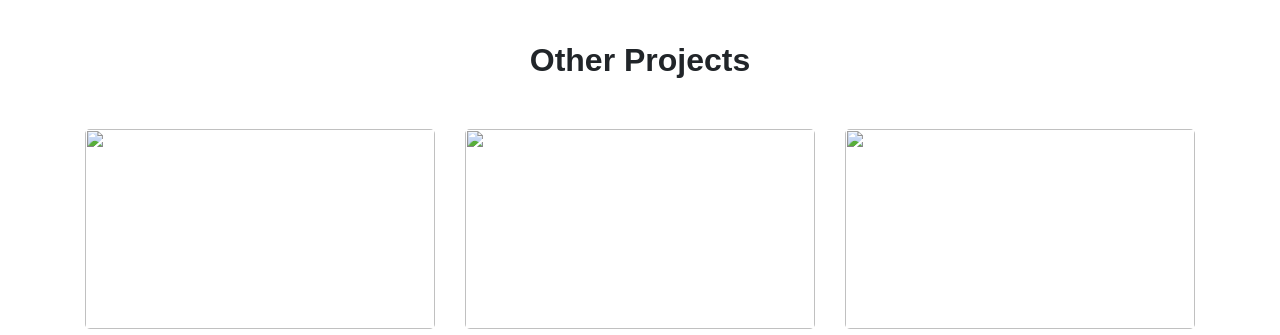
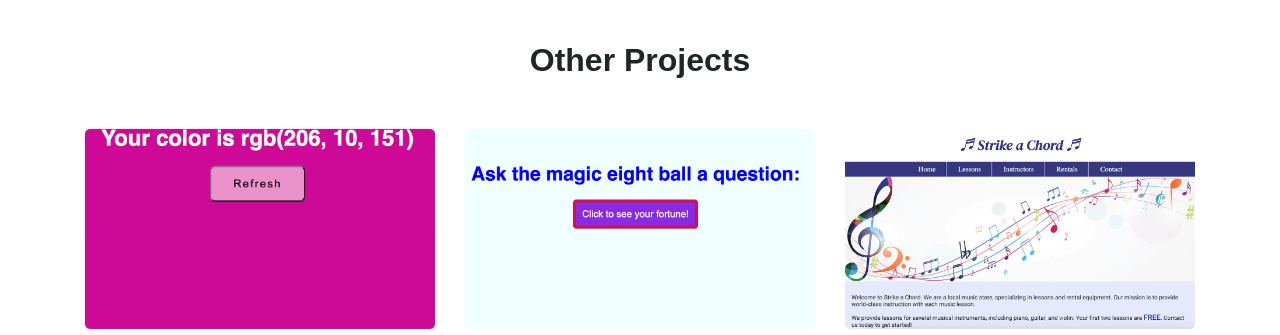
Before and after one commit to cristyduran/portfolio, a website: page index.html in a window 1280 px wide. Shown: the part 2080-2415 px from the top of the page. Drawn offline with nearby package versions, Linux system fonts and the light colour scheme; the site is published under a folder, as on GitHub Pages, so addresses that start at the root find nothing; a web font is replaced by a local one.

Commit message:
small error with the images

```diff
--- a/index.html
+++ b/index.html
@@ -206,20 +206,20 @@
         <div class="row">
             <!-- Random Color-->
             <div class="col-sm-4 text-right thumb">
-                <img  src="/images/randomcolor.png" class="zoom img-fluid mb-2"  alt="">
+                <img  src="./images/randomcolor.png" class="zoom img-fluid mb-2"  alt="">
                 <a href="https://github.com/cristyduran/randomcolorgenerator" target="_blank"><i class="fa-brands fa-github fa-xl mr-2"></i></a>
                 <a href="https://cristyduran.github.io/randomcolorgenerator/" target="_blank"><i class="fa-solid fa-arrow-up-right-from-square fa-lg"></i></a>
             </div>
             <!-- magic eight ball-->
             <div class="col-sm-4 text-right thumb">
 
-                    <img  src="/images/magic-eight-ball.png" class="zoom img-fluid mb-2"  alt="">
+                    <img  src="./images/magic-eight-ball.png" class="zoom img-fluid mb-2"  alt="">
 
                 <a href="https://github.com/cristyduran/magic-eight-ball" target="_blank"><i class="fa-brands fa-github fa-xl mr-2"></i></a>
             </div>
             <!-- strike a chord -->
             <div class="col-sm-4 text-right thumb">
-                <img  src="/images/strike-a-chord-website.png" class="zoom img-fluid mb-2 "  alt="">
+                <img  src="./images/strike-a-chord-website.png" class="zoom img-fluid mb-2 "  alt="">
                 <a href="https://github.com/cristyduran/strikeachord" target="_blank"><i class="fa-brands fa-github fa-xl mr-2"></i></a>
                 <a href="https://cristyduran.github.io/strikeachord/" target="_blank"><i class="fa-solid fa-arrow-up-right-from-square fa-lg"></i></a>
             </div>
```
